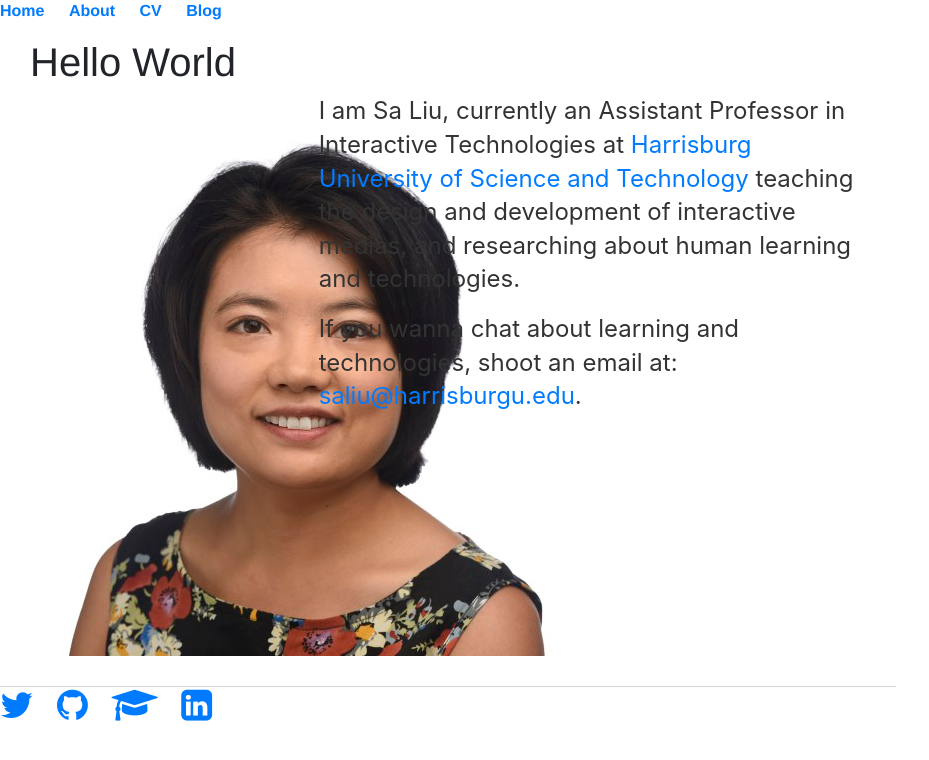
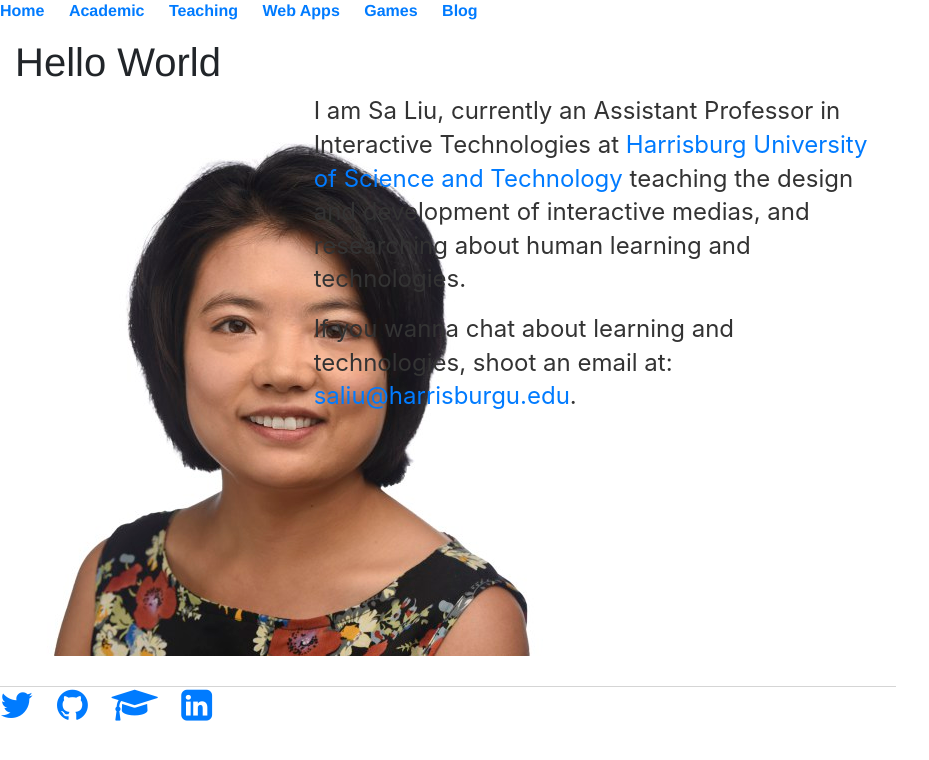
Before and after one commit to Tonicdragon6x66/saliudev.github.io, a Jekyll site: the page built from index.html, in a window 1280 px wide. Shown: the top 760 px of the page, without its empty margins (0-929 px from the left). Built offline with Jekyll 4.4.1, drawn with Linux system fonts in a browser that asks for light colours.

Commit message:
add more nav

```diff
--- a/_layouts/default.html
+++ b/_layouts/default.html
@@ -12,12 +12,14 @@
 
   <body>
     <nav>
-<ul>
-<li><a href="/">Home</a></li>
-<li><a href="/about">About</a></li>
-<li><a href="/cv">CV</a></li>
-<li><a href="/blog">Blog</a></li>
-</ul>
+      <ul>
+      <li><a href="/">Home</a></li>
+      <li><a href="/about">Academic</a></li>
+      <li><a href="/cv">Teaching</a></li>
+      <li><a href="/blog">Web Apps</a></li>
+      <li><a href="/blog">Games</a></li>
+      <li><a href="/blog">Blog</a></li>
+      </ul>
     </nav>
 <div class="container">
 
--- a/blog/atom.xml
+++ b/blog/atom.xml
@@ -9,7 +9,7 @@ layout: feed
  <updated>{{ site.time | date_to_xmlschema }}</updated>
  <id>http://hankquinlan.github.io/blog</id>
  <author>
-   <name>Hank Quinlan</name>
+   <name>Sa Liu</name>
    <email>hankquinlanhub@gmail.com</email>
  </author>
 
--- a/index.html
+++ b/index.html
@@ -3,7 +3,6 @@ layout: default
 title: SA LIU | Researcher, Teacher, Developer
 ---
 
-		<div class="container">
 	<h1>Hello World</h1>
 	<div class="row">
 		<div class="col-sm-4">
@@ -14,4 +13,3 @@ title: SA LIU | Researcher, Teacher, Developer
 			<p>If you wanna chat about learning and technologies, shoot an email at: <a href="mailto:saliu@harrisburgu.edu">saliu@harrisburgu.edu</a>.</p>
 		</div>
 	</div>
-		</div>
```
Lines whose indentation alone changed are shown as unchanged.
